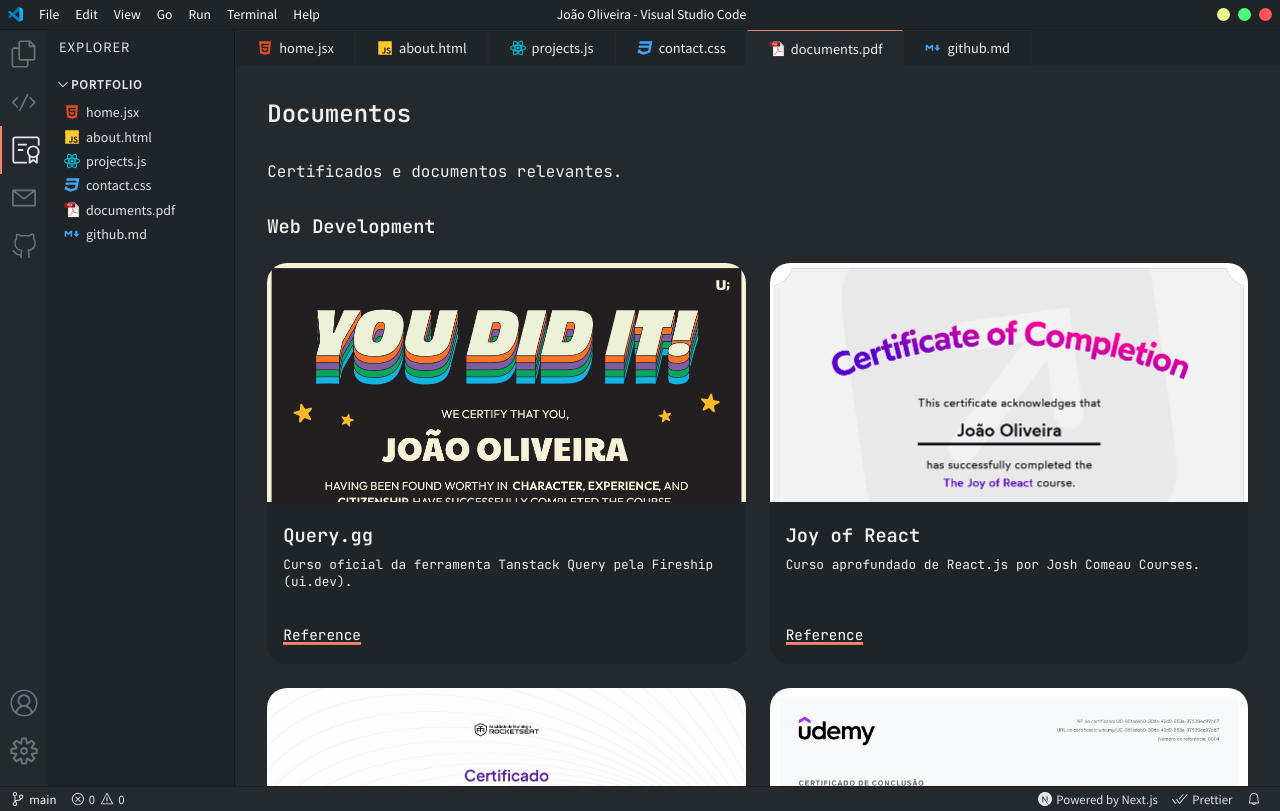
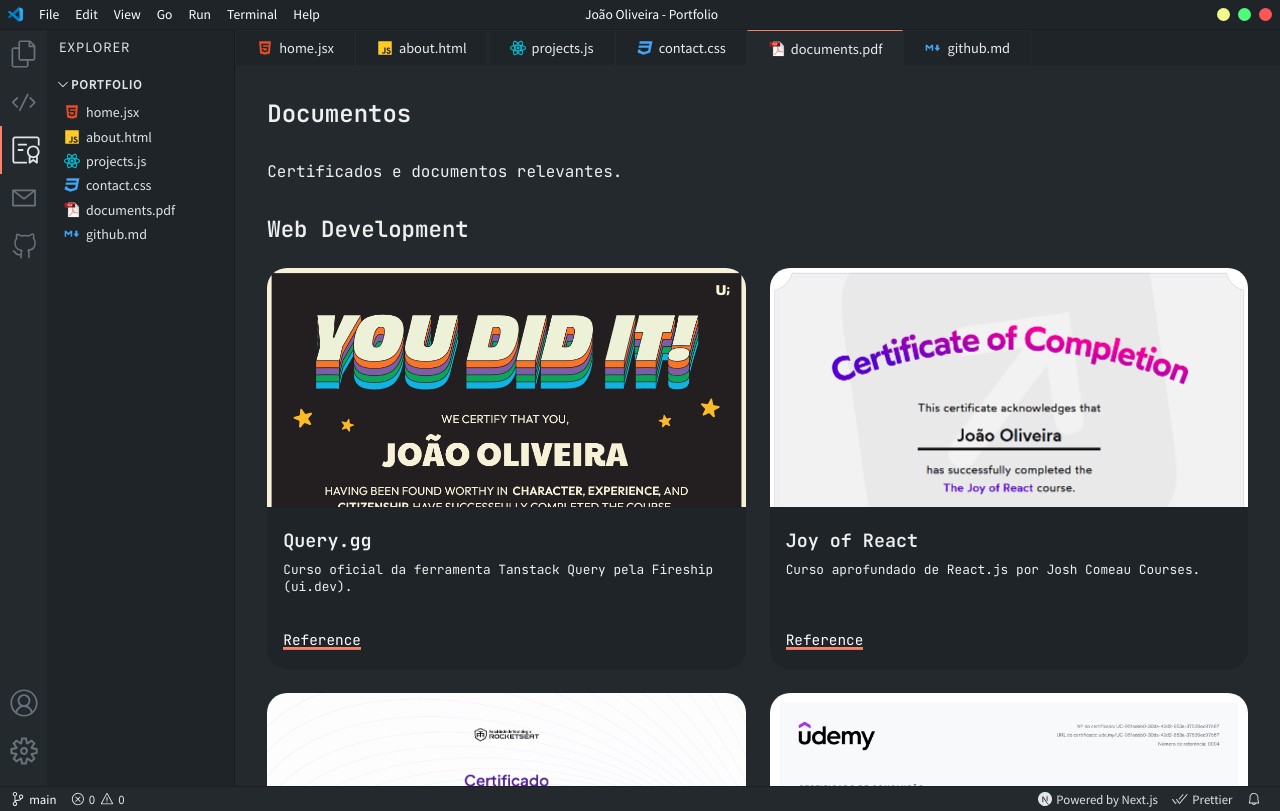
Before and after one commit to jvmdo/vscode-portfolio, a Next.js app: page /documents in a window 1280 px wide. Built offline with nearby package versions, Linux system fonts and the light colour scheme.

Commit message:
Update foundation

```diff
--- a/components/ProjectCard.jsx
+++ b/components/ProjectCard.jsx
@@ -19,7 +19,7 @@ const ProjectCard = ({ project }) => {
         />
       </a>
       <div className={styles.content}>
-        <h3>{project.name}</h3>
+        <h4>{project.name}</h4>
         <p>{project.description}</p>
         <div className={styles.tags}>
           {project.tags.map((tag) => (
--- a/components/Titlebar.jsx
+++ b/components/Titlebar.jsx
@@ -20,7 +20,7 @@ const Titlebar = () => {
         <p>Terminal</p>
         <p>Help</p>
       </div>
-      <p className={styles.title}>João Oliveira - Visual Studio Code</p>
+      <p className={styles.title}>João Oliveira - Portfolio</p>
       <div className={styles.windowButtons}>
         <span className={styles.minimize}></span>
         <span className={styles.maximize}></span>
--- a/styles/ProjectCard.module.css
+++ b/styles/ProjectCard.module.css
@@ -21,6 +21,10 @@
 .content p {
   font-size: 0.8rem;
   margin-top: 0.5rem;
+}
+
+.content h4 {
+  font-size: 1.15rem;
 }
 
 .tags {
--- a/styles/ProjectsPage.module.css
+++ b/styles/ProjectsPage.module.css
@@ -15,5 +15,6 @@
 }
 
 .subtitle {
+  font-size: 1.4rem;
   margin-block: 2rem 1rem;
 }
```
Also changed, not shown: pages/about.jsx (+12 -10 lines), 2 other files (tests, documents, lock files or other folders).
